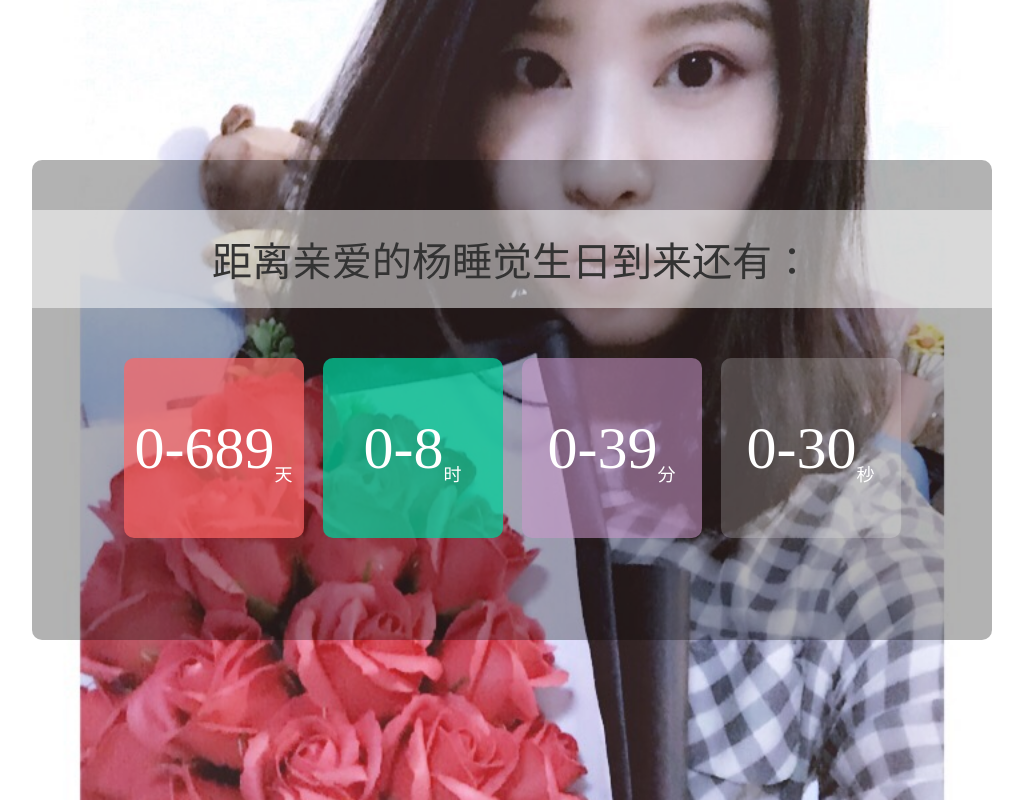
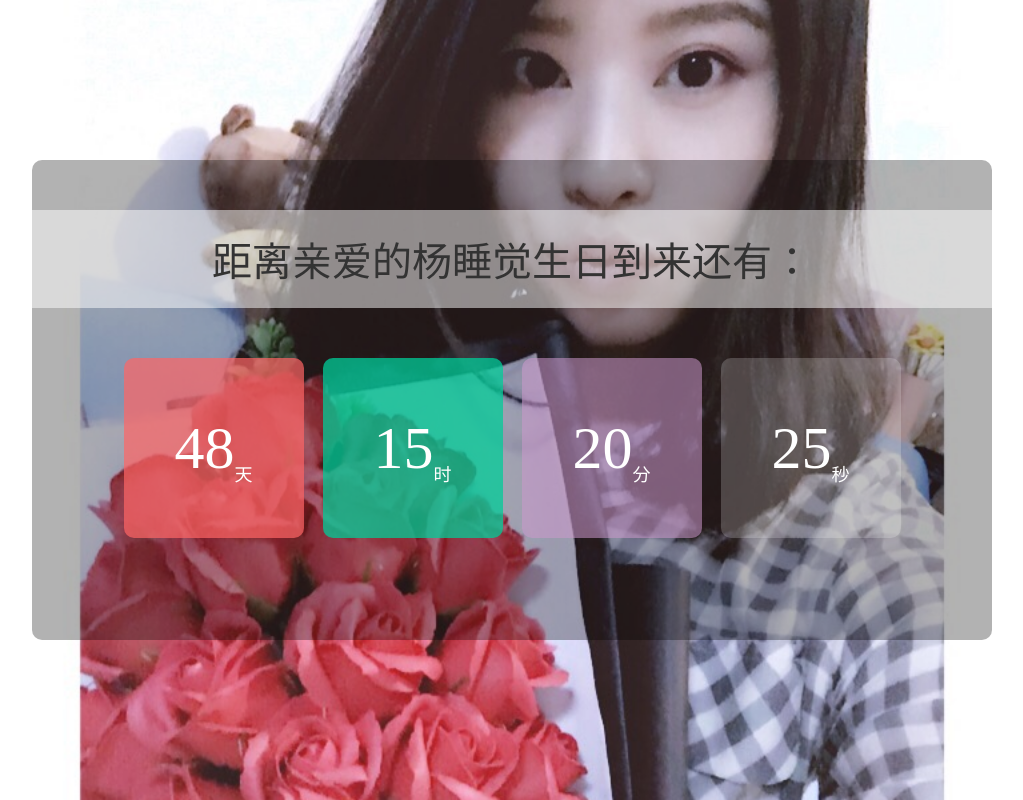
Before and after one commit to glyy/we, a plain HTML site: page index.html in a window 1280 px wide. Shown: the whole page, without its empty margins (128-1151 px from the left). Drawn offline with nearby package versions, Linux system fonts and the light colour scheme.

Commit message:
Update index.html

```diff
--- a/index.html
+++ b/index.html
@@ -2,7 +2,7 @@
 <html>
 <head>
 <meta charset="utf-8">
-<title>嘿嘿嘿</title>
+<title>day</title>
 <script src="http://libs.baidu.com/jquery/1.11.3/jquery.min.js"></script>
 <style>
 /*
@@ -202,7 +202,7 @@ function checkTime(i) {
 	 */
 function showTime() {
     var curtime = new Date(); //当前时间
-    var endtime = new Date("2017/05/28,00:00:00"); //目标时间
+    var endtime = new Date("2019/06/05,00:00:00"); //目标时间
     var leftTime = (endtime.getTime() - curtime.getTime()) / 1000; //毫秒(ms)
     var leftDay = parseInt(leftTime / (24 * 60 * 60)); //剩余天数
     var leftHour = parseInt(leftTime / (60 * 60) % 24); //剩余小时
@@ -213,7 +213,7 @@ function showTime() {
     $('min').innerHTML = checkTime(leftMin);
     $('sec').innerHTML = checkTime(leftSec);
     if (leftTime <= 0) {
-        $('title').innerHTML = "再见2016，2017你好";
+        $('title').innerHTML = "再见2018，2019你好";
         $('day').innerHTML = 0;
         $('hour').innerHTML = 0;
         $('min').innerHTML = 0;
```
